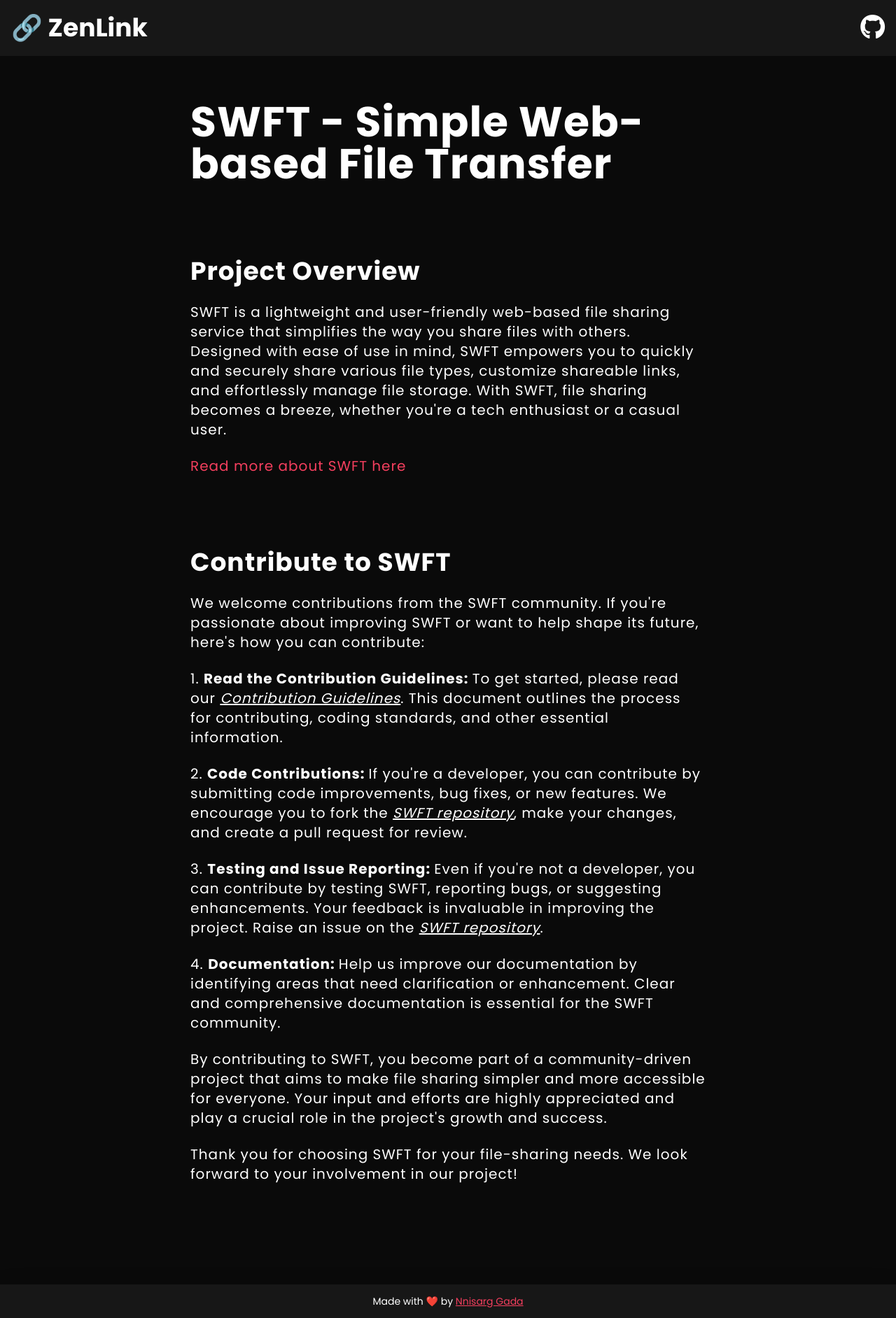
After one commit to nnisarggada/zenlink, a Flask app: page /about in a window 1280 px wide. The commit adds this page. Shown: the whole page at 70% size. Run offline with Flask 3, Linux system fonts and the light colour scheme; some libraries are stand-ins or nearby versions.

Commit message:
fixed loading url_database

```diff
--- a/main.py
+++ b/main.py
@@ -4,6 +4,7 @@ import string
 import json
 import threading
 import time
+import os
 from datetime import datetime, timedelta
 
 # -------------------------------------------------------------------
@@ -11,21 +12,25 @@ from datetime import datetime, timedelta
 # -------------------------------------------------------------------
 
 URL = "localhost" # Url of the hosted app
+PORT = 5000 # Port of the hosted app (Not for prod)
 MINUTES_TO_EXPIRE = 24 * 60 # Number of minutes before a short URL expires
 
 # -------------------------------------------------------------------
 
 app = Flask(__name__)
 
-try:
-    with open('links_managed.json', 'r') as file:
-        url_database = json.load(file)
-except FileNotFoundError:
-    url_database = {}
+def load_url_database_from_file():
+    if os.path.exists('url_database.json'):
+        print("dasdasd")
+        with open('url_database.json', 'r') as json_file:
+            return json.load(json_file)
+    return {}
 
-def save_to_json():
-    with open('links_managed.json', 'w') as file:
-        json.dump(url_database, file)
+url_database = load_url_database_from_file()
+
+def save_url_database_to_file():
+    with open('url_database.json', 'w') as json_file:
+        json.dump(url_database, json_file)
 
 def generate_short_url():
     characters = string.ascii_letters + string.digits
@@ -44,7 +49,7 @@ def delete_expired_short_urls():
         for short_url in to_delete:
             del url_database[short_url]
 
-        save_to_json()
+        save_url_database_to_file()
 
         time.sleep(10)
 
@@ -69,7 +74,7 @@ def shorten():
     if not original_url:
         return ('Please provide a URL\n'), 400
 
-    if short_url in url_database or short_url.lower() == "shorten":
+    if short_url in url_database or short_url.lower() == "shorten" or short_url.lower() == "about":
         return ('Short URL already exists. Please choose a different one.\n'), 400
 
     creation_time = datetime.now()
@@ -79,7 +84,7 @@ def shorten():
         'expiration_time': expiration_time.strftime('%Y-%m-%d %H:%M:%S')
     }
 
-    save_to_json()
+    save_url_database_to_file()
 
     link = f'{URL}/{short_url}\n'
     clickable_link = f'\033]8;;{link}\033\\{link}\033]8;;\033\\'
@@ -104,5 +109,9 @@ def redirect_to_original(short_url):
     else:
         return ('Invalid Link\n'), 404
 
+@app.route('/about', methods=['GET'])
+def about():
+    return render_template('about.html', full_url=URL)
+
 if __name__ == '__main__':
-    app.run(debug=True)
+    app.run(host='0.0.0.0', port=PORT, debug=True)
--- /dev/null
+++ b/templates/about.html
@@ -0,0 +1,138 @@
+<!doctype html>
+<html>
+  <head>
+    <meta charset="utf-8" />
+    <meta name="viewport" content="width=device-width, initial-scale=1.0" />
+    <title>🔗 ZenLink | URL Shortener</title>
+    <script src="https://cdn.tailwindcss.com"></script>
+    <script
+      src="https://kit.fontawesome.com/0b92670209.js"
+      crossorigin="anonymous"
+    ></script>
+    <link
+      href="https://fonts.googleapis.com/css2?family=Poppins:wght@100;200;300;400;500;600;700;800;900&display=swap"
+      rel="stylesheet"
+    />
+    <script>
+      tailwind.config = {
+        theme: {
+          extend: {
+            fontFamily: {
+              poppins: ["Poppins"],
+            },
+          },
+        },
+      };
+    </script>
+  </head>
+
+  <body
+    class="bg-neutral-950 text-white font-poppins flex flex-col items-center h-screen justify-between overflow-x-hidden"
+  >
+    <nav
+      class="absolute top-0 left-0 w-screen h-20 bg-neutral-900 flex items-center justify-between p-4"
+    >
+      <a href="/" class="text-4xl font-bold">🔗 ZenLink </a>
+      <a
+        href="https://github.com/nnisarggada/zenlink"
+        target="_blank"
+        class="text-4xl"
+      >
+        <i class="fab fa-github"></i>
+      </a>
+    </nav>
+
+    <div
+      class="w-screen max-w-3xl text-xl tracking-wider flex flex-col justify-center gap-6 p-4 my-32"
+    >
+      <h1 class="text-6xl font-bold">SWFT - Simple Web-based File Transfer</h1>
+      <h2 class="text-4xl font-bold mt-20">Project Overview</h2>
+      <p>
+        SWFT is a lightweight and user-friendly web-based file sharing service
+        that simplifies the way you share files with others. Designed with ease
+        of use in mind, SWFT empowers you to quickly and securely share various
+        file types, customize shareable links, and effortlessly manage file
+        storage. With SWFT, file sharing becomes a breeze, whether you're a tech
+        enthusiast or a casual user.
+      </p>
+      <a
+        class="hover:underline text-rose-500"
+        href="https://nnisarg.in/blog/introducing-swft/"
+        target="_blank"
+        >Read more about SWFT here</a
+      >
+      <h2 class="text-4xl font-bold mt-20">Contribute to SWFT</h2>
+      <p>
+        We welcome contributions from the SWFT community. If you're passionate
+        about improving SWFT or want to help shape its future, here's how you
+        can contribute:
+      </p>
+      <ol class="list-decimal list-inside flex flex-col gap-6">
+        <li>
+          <b>Read the Contribution Guidelines: </b> To get started, please read
+          our
+          <a
+            class="underline italic"
+            href="https://github.com/nnisarggada/swft/blob/main/CONTRIBUTING.md"
+            target="_blank"
+            >Contribution Guidelines</a
+          >. This document outlines the process for contributing, coding
+          standards, and other essential information.
+        </li>
+        <li>
+          <b>Code Contributions: </b>If you're a developer, you can contribute
+          by submitting code improvements, bug fixes, or new features. We
+          encourage you to fork the
+          <a
+            class="underline italic"
+            href="https://github.com/nnisarggada/swft"
+            target="_blank"
+            >SWFT repository</a
+          >, make your changes, and create a pull request for review.
+        </li>
+        <li>
+          <b>Testing and Issue Reporting: </b>Even if you're not a developer,
+          you can contribute by testing SWFT, reporting bugs, or suggesting
+          enhancements. Your feedback is invaluable in improving the project.
+          Raise an issue on the
+          <a
+            class="underline italic"
+            href="https://github.com/nnisarggada/swft/issues"
+            target="_blank"
+            >SWFT repository</a
+          >.
+        </li>
+        <li>
+          <b>Documentation: </b>Help us improve our documentation by identifying
+          areas that need clarification or enhancement. Clear and comprehensive
+          documentation is essential for the SWFT community.
+        </li>
+      </ol>
+      <p>
+        By contributing to SWFT, you become part of a community-driven project
+        that aims to make file sharing simpler and more accessible for everyone.
+        Your input and efforts are highly appreciated and play a crucial role in
+        the project's growth and success.
+      </p>
+      <p>
+        Thank you for choosing SWFT for your file-sharing needs. We look forward
+        to your involvement in our project!
+      </p>
+    </div>
+
+    <footer
+      class="w-screen h-12 bg-neutral-900 drop-shadow-2xl backdrop-opacity-10 flex items-center justify-center p-4"
+    >
+      <span class="text-sm">
+        Made with ❤️ by
+        <a
+          class="text-rose-500 underline hover:no-underline"
+          href="https://nnisarg.in"
+          target="_blank"
+        >
+          Nnisarg Gada
+        </a>
+      </span>
+    </footer>
+  </body>
+</html>
--- a/templates/index.html
+++ b/templates/index.html
@@ -95,6 +95,9 @@
           </div>
         </div>
       </form>
+      <a href="/about" class="w-full italic underline px-4 text-rose-500"
+        >What is ZenLink?</a
+      >
     </div>
 
     <footer
--- /dev/null
+++ b/url_database.json
@@ -0,0 +1 @@
+{"futeen": {"original_url": "google.com", "expiration_time": "2023-10-11 14:11:00"}, "ew7mcj": {"original_url": "google.com", "expiration_time": "2023-10-11 14:11:18"}, "by4cgr": {"original_url": "nnisarg.in", "expiration_time": "2023-10-11 14:11:50"}}
```
Also changed, not shown: README.md.
